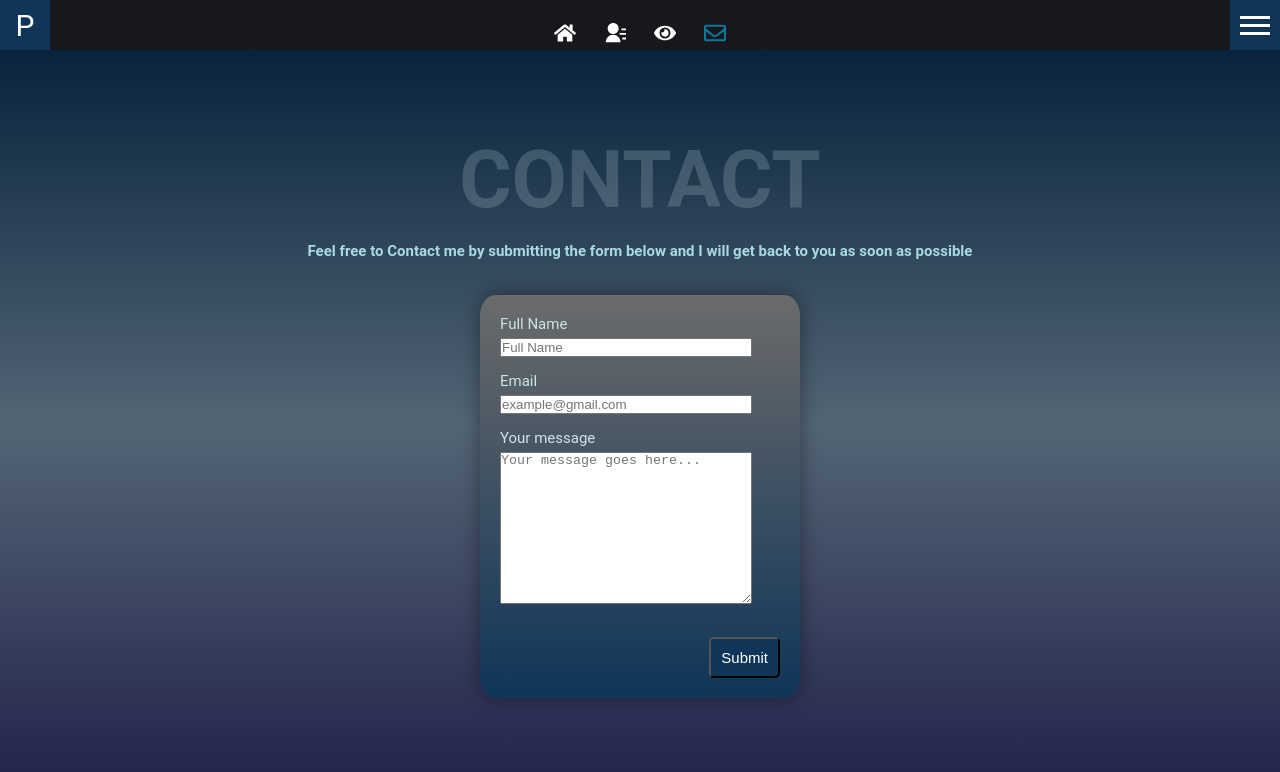
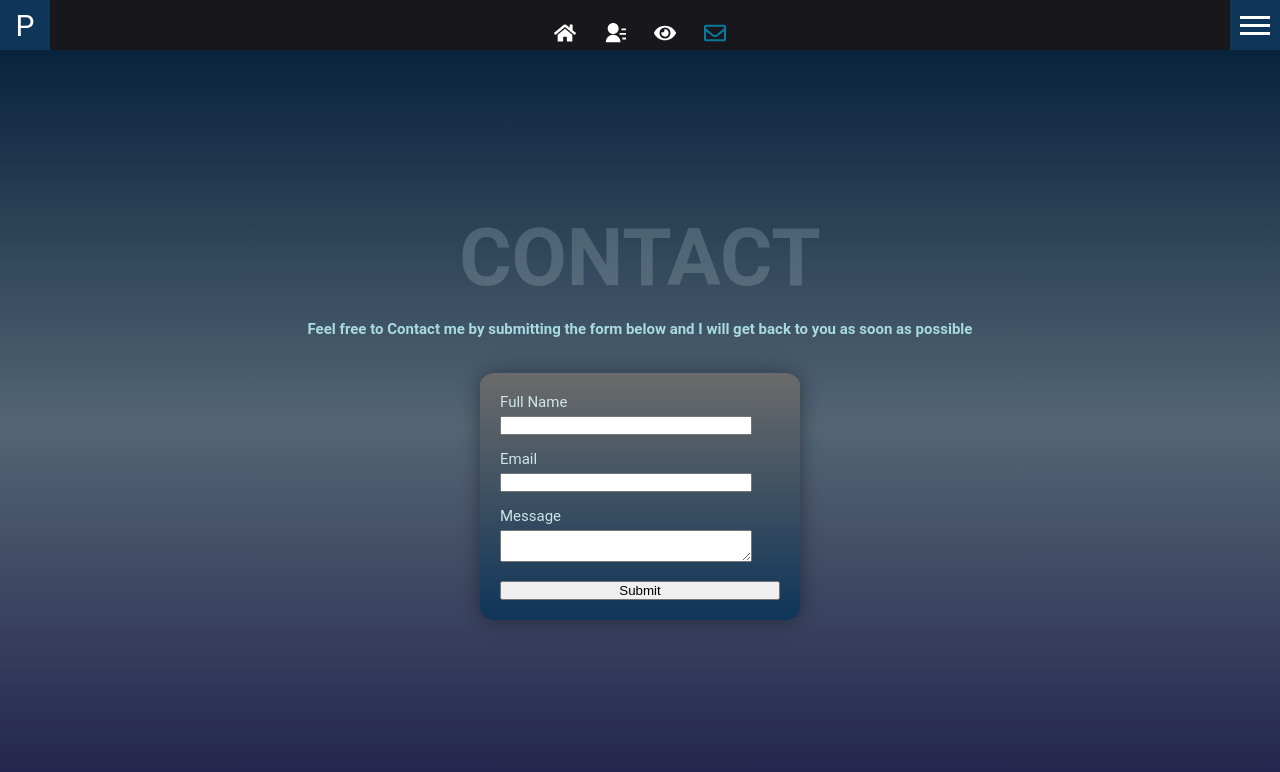
Before and after one commit to PatF3lix/Portfolio, a React (Create React App) app in the folder my-portfolio/: page / in a window 1280 px wide. Both pictures are taken after a click on the button 715 px from the left and 36 px from the top of the page. Shown: the top 772 px of the page. Built offline with nearby package versions, Linux system fonts and the light colour scheme.

Commit message:
installed the toaster, formik, and yup packages to refactor the contact form. Enabling field validation and alert message on successfull email sent and on error. Not requires me to style the form element.

```diff
--- a/my-portfolio/package.json
+++ b/my-portfolio/package.json
@@ -6,11 +6,14 @@
     "@testing-library/jest-dom": "^5.17.0",
     "@testing-library/react": "^13.4.0",
     "@testing-library/user-event": "^13.5.0",
+    "formik": "^2.4.6",
     "react": "^18.2.0",
     "react-dom": "^18.2.0",
     "react-icons": "^5.1.0",
     "react-scripts": "5.0.1",
-    "web-vitals": "^2.1.4"
+    "react-toastify": "^10.0.5",
+    "web-vitals": "^2.1.4",
+    "yup": "^1.4.0"
   },
   "scripts": {
     "start": "react-scripts start",
--- a/my-portfolio/src/components/Sections/ContactsSection/ContactsSection.js
+++ b/my-portfolio/src/components/Sections/ContactsSection/ContactsSection.js
@@ -1,36 +1,32 @@
 import "./contacts-section.css";
-import Btn from "../../Reusable/Btn/Btn";
-import { useState } from "react";
+import { Formik, Form, Field, ErrorMessage } from "formik";
+import * as Yup from "yup";
+import { ToastContainer, toast } from "react-toastify";
+import "react-toastify/dist/ReactToastify.css";
 
-const ContactsSection = () => {
-  const [fullName, setfullName] = useState("");
-  const [email, setEmail] = useState("");
-  const [message, setMessage] = useState("");
-
-  const handleSubmit = async (e) => {
-    e.preventDefault();
-    const data = {
-      fullName,
-      email,
-      message,
-    };
-
-    //send data to backend
+const sendDataToBackend = async (values) => {
   try {
     const response = await fetch("http://localhost:5000/send-email", {
       method: "POST",
       headers: {
         "Content-Type": "application/json",
       },
-        body: JSON.stringify(data),
+      body: JSON.stringify(values),
     });
     const result = await response.json();
-      //here a message should be sent to the user alerting him that the message was sent
-      //successfully
-      console.log(result);
+    return result;
   } catch (err) {
-      //here a message should be sent to the user alerting him that the message was not sent
-      console.log(err);
+    throw new ErrorMessage("Failed to send message. Please try again.");
+  }
+};
+
+const ContactsSection = () => {
+  const handleSubmit = async (values) => {
+    try {
+      await sendDataToBackend(values);
+      toast.success("Message sent successfully!");
+    } catch (err) {
+      toast.error("Failed to send message. Please try agian.");
     }
   };
 
@@ -43,40 +39,60 @@ const ContactsSection = () => {
           back to you as soon as possible
         </p>
         <div className="contact-form-container">
-          <form>
-            <label htmlFor="name">Full Name</label>
-            <input
-              value={fullName}
-              onChange={(e) => setfullName(e.currentTarget.value)}
-              type="text"
-              name="name"
-              id="name"
-              placeholder="Full Name"
+          <ToastContainer
+            position="top-center"
+            gutter={12}
+            containerStyle={{ margin: "8px" }}
+            toastOptions={{
+              success: {
+                duration: 3000,
+              },
+              error: {
+                duration: 5000,
+              },
+              style: {
+                fontSize: "16px",
+                maxWidth: "500px",
+                padding: "16px 24px",
+              },
+            }}
           />
+          <Formik
+            initialValues={{ fullName: "", email: "", message: "" }}
+            validationSchema={Yup.object().shape({
+              fullName: Yup.string()
+                .matches(/^[a-zA-Z ]*$/, "Full name must not contain numbers")
+                .required("Full name is required"),
+              email: Yup.string()
+                .email("Invalid email address")
+                .required("Email is required"),
+              message: Yup.string().required("Message is required"),
+            })}
+            onSubmit={handleSubmit}
+          >
+            {({ isSubmitting }) => (
+              <Form>
+                <div>
+                  <label htmlFor="fullName">Full Name</label>
+                  <Field type="text" name="fullName" />
+                  <ErrorMessage name="fullName" component="div" />
+                </div>
+                <div>
                   <label htmlFor="email">Email</label>
-            <input
-              value={email}
-              onChange={(e) => setEmail(e.currentTarget.value)}
-              type="email"
-              name="email"
-              id="email"
-              placeholder="example@gmail.com"
-            />
-            <label htmlFor="message">Your message</label>
-            <textarea
-              name="message"
-              id="message"
-              cols="30"
-              rows="10"
-              value={message}
-              onChange={(e) => setMessage(e.currentTarget.value)}
-              placeholder="Your message goes here..."
-            ></textarea>
-            <br />
-            <Btn clickAction={handleSubmit} classes={"btn"}>
+                  <Field type="email" name="email" />
+                  <ErrorMessage name="email" component="div" />
+                </div>
+                <div>
+                  <label htmlFor="message">Message</label>
+                  <Field as="textarea" name="message" />
+                  <ErrorMessage name="message" component="div" />
+                </div>
+                <button type="submit" disabled={isSubmitting}>
                   Submit
-            </Btn>
-          </form>
+                </button>
+              </Form>
+            )}
+          </Formik>
         </div>
       </div>
     </section>
```
Also changed, not shown: 1 other file (tests, documents, lock files or other folders). Lines whose indentation alone changed are shown as unchanged.
